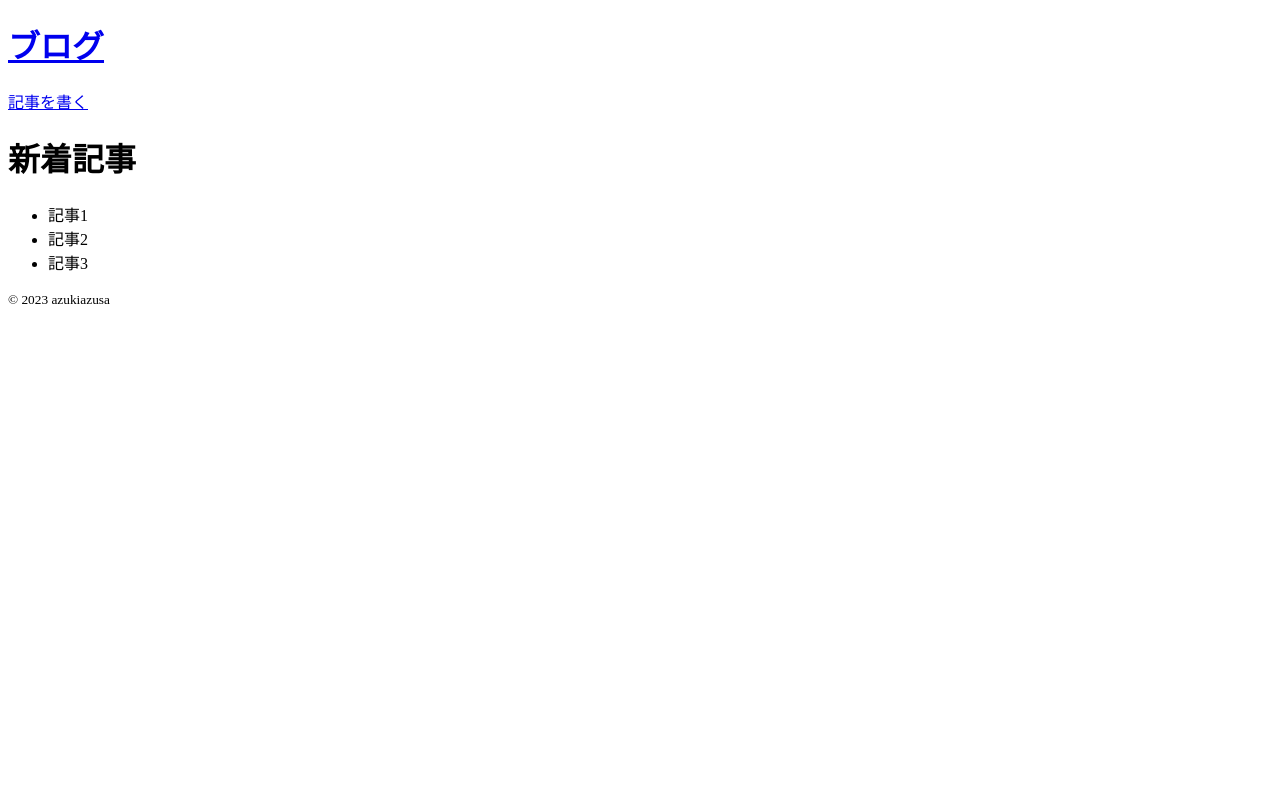
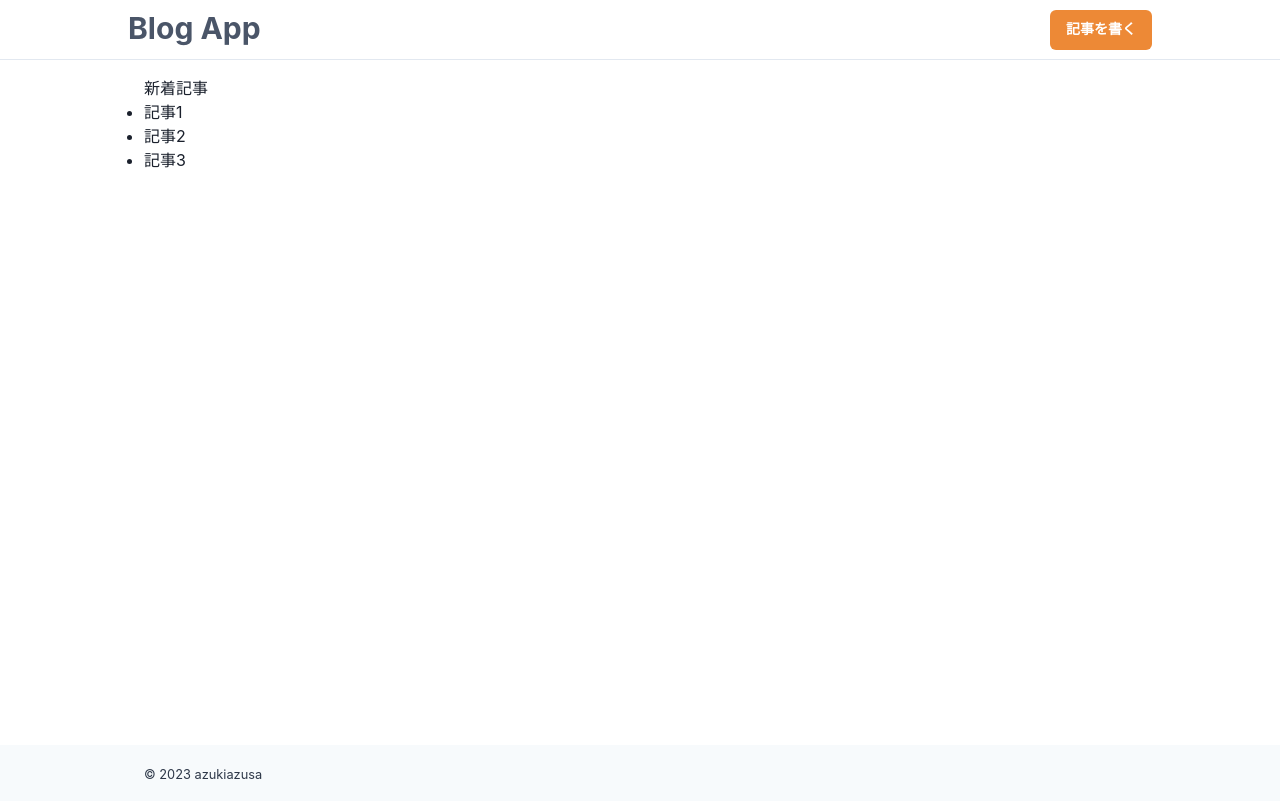
Before and after one commit to thomaseng-jp/article-post-site-in-Next13, a Next.js app: page / in a window 1280 px wide. Built offline with nearby package versions, Linux system fonts and the light colour scheme.

Commit message:
feat: install Chakra UI

```diff
--- /dev/null
+++ b/Provider.tsx
@@ -0,0 +1,7 @@
+"use client";
+
+import { ChakraProvider } from "@chakra-ui/react";
+
+export default function Provider({ children }: { children: React.ReactNode }) {
+  return <ChakraProvider>{children}</ChakraProvider>;
+}
--- /dev/null
+++ b/app/Footer.tsx
@@ -0,0 +1,11 @@
+import { Container, Box, Text } from "./common/components";
+
+export default function Footer() {
+  return (
+    <Box bg="gray.50" color="gray.700" as="footer">
+      <Container maxW="5xl" py={4}>
+        <Text as="small">© 2023 azukiazusa</Text>
+      </Container>
+    </Box>
+  );
+}
--- /dev/null
+++ b/app/Header.tsx
@@ -0,0 +1,39 @@
+import { Box, Flex, Heading, Button } from "./common/components";
+import NextLink from "next/link";
+
+export default function Header() {
+  return (
+    <Box as="header">
+      <Flex
+        bg="white"
+        color="gray.600"
+        minH={"60px"}
+        py={{ base: 2 }}
+        px={{ base: 4 }}
+        borderBottom={1}
+        borderStyle="solid"
+        borderColor="gray.200"
+        align="center"
+      >
+        <Flex flex={1} justify="space-between" maxW="5xl" mx="auto">
+          <Heading as="h1" size="lg">
+            <NextLink href="/">Blog App</NextLink>
+          </Heading>
+          <Button
+            as={NextLink}
+            fontSize="sm"
+            fontWeight={600}
+            color="white"
+            bg="orange.400"
+            href="/articles/new"
+            _hover={{
+              bg: "orange.300"
+            }}
+          >
+            記事を書く
+          </Button>
+        </Flex>
+      </Flex>
+    </Box>
+  );
+}
--- /dev/null
+++ b/app/Main.tsx
@@ -0,0 +1,14 @@
+import { Container } from "./common/components";
+
+export default function Main({ children }: { children: React.ReactNode }) {
+  return (
+    <Container
+      as="main"
+      maxW="container.lg"
+      my="4"
+      minH="calc(100vh - 115px - 2rem)"
+    >
+      {children}
+    </Container>
+  );
+}
--- /dev/null
+++ b/app/common/components/index.tsx
@@ -0,0 +1,2 @@
+"use client";
+export * from "@chakra-ui/react";
--- a/app/layout.tsx
+++ b/app/layout.tsx
@@ -1,4 +1,8 @@
 import Link from "next/link";
+import Provider from "Provider";
+import Header from "./Header";
+import Main from "./Main";
+import Footer from "./Footer";
 
 export const metadata = {
   title: "Create Next App",
@@ -15,16 +19,11 @@ export default function RootLayout({
     <html lang="ja">
       <head />
       <body>
-        <header>
-          <h1>
-            <Link href="/">ブログ</Link>
-          </h1>
-          <Link href="/articles/new">記事を書く</Link>
-        </header>
-        {children}
-        <footer>
-          <small>© 2023 azukiazusa</small>
-        </footer>
+        <Provider>
+          <Header />
+          <Main>{children}</Main>
+          <Footer />
+        </Provider>
       </body>
     </html>
   );
--- a/package.json
+++ b/package.json
@@ -9,11 +9,15 @@
     "lint": "next lint"
   },
   "dependencies": {
+    "@chakra-ui/react": "^2.7.1",
+    "@emotion/react": "^11.11.1",
+    "@emotion/styled": "^11.11.0",
     "@types/node": "20.4.1",
     "@types/react": "18.2.14",
     "@types/react-dom": "18.2.6",
     "eslint": "8.44.0",
     "eslint-config-next": "13.4.9",
+    "framer-motion": "^6.5.1",
     "next": "13.4.9",
     "react": "18.2.0",
     "react-dom": "18.2.0",
```
Also changed, not shown: 1 other file (tests, documents, lock files or other folders).
